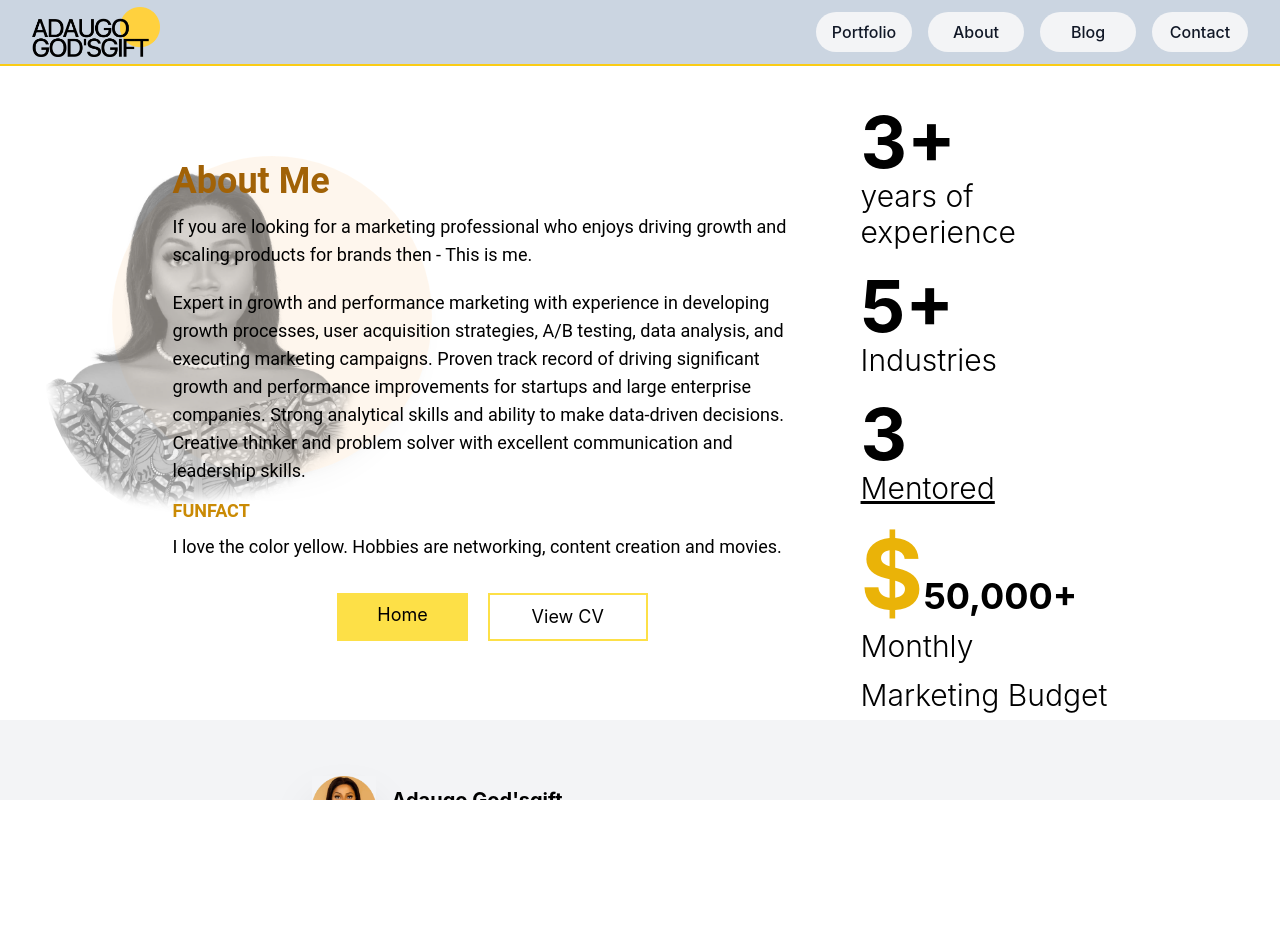
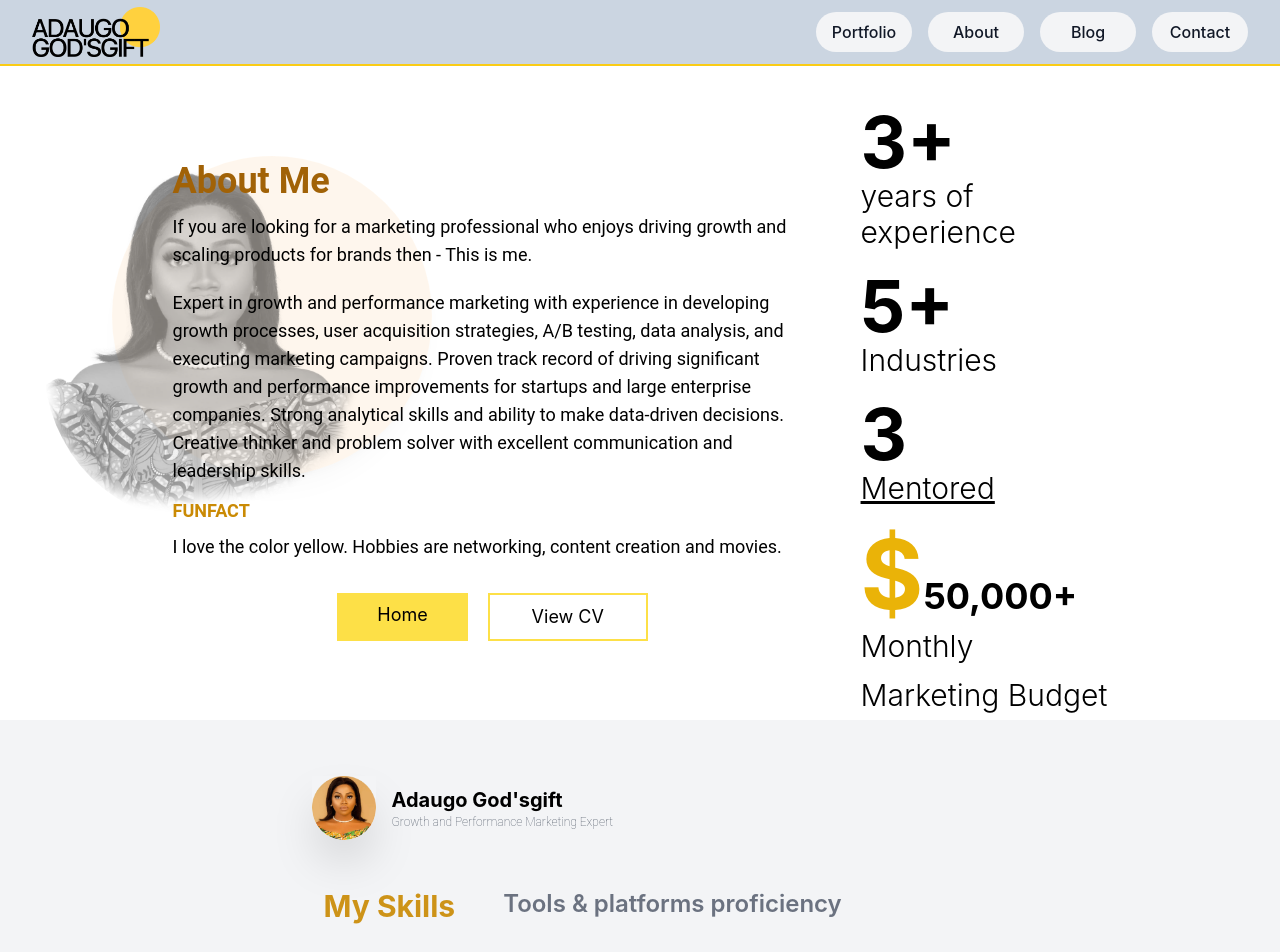
Before and after one commit to Bobbyjsx/ada, a React (Create React App) app: page /about in a window 1280 px wide. Shown: the top 952 px of the page. Before the commit the page ends 800 px from the top, so only its background shows below. Built offline with nearby package versions, Linux system fonts and the light colour scheme.

Commit message:
fix: overflow

```diff
--- a/src/styles/App.css
+++ b/src/styles/App.css
@@ -68,8 +68,6 @@
 html,
 body {
   height: 100%;
-  width:100%;
-  overflow-x: hidden;
 }
 
 
```
